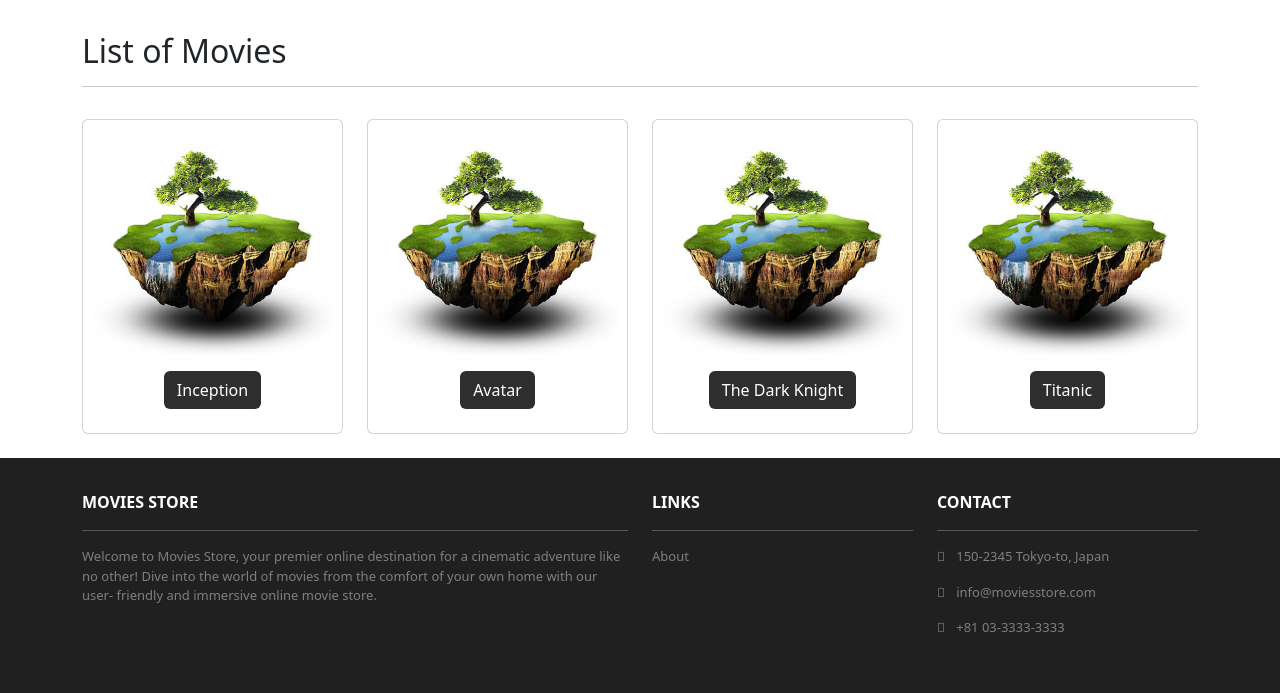
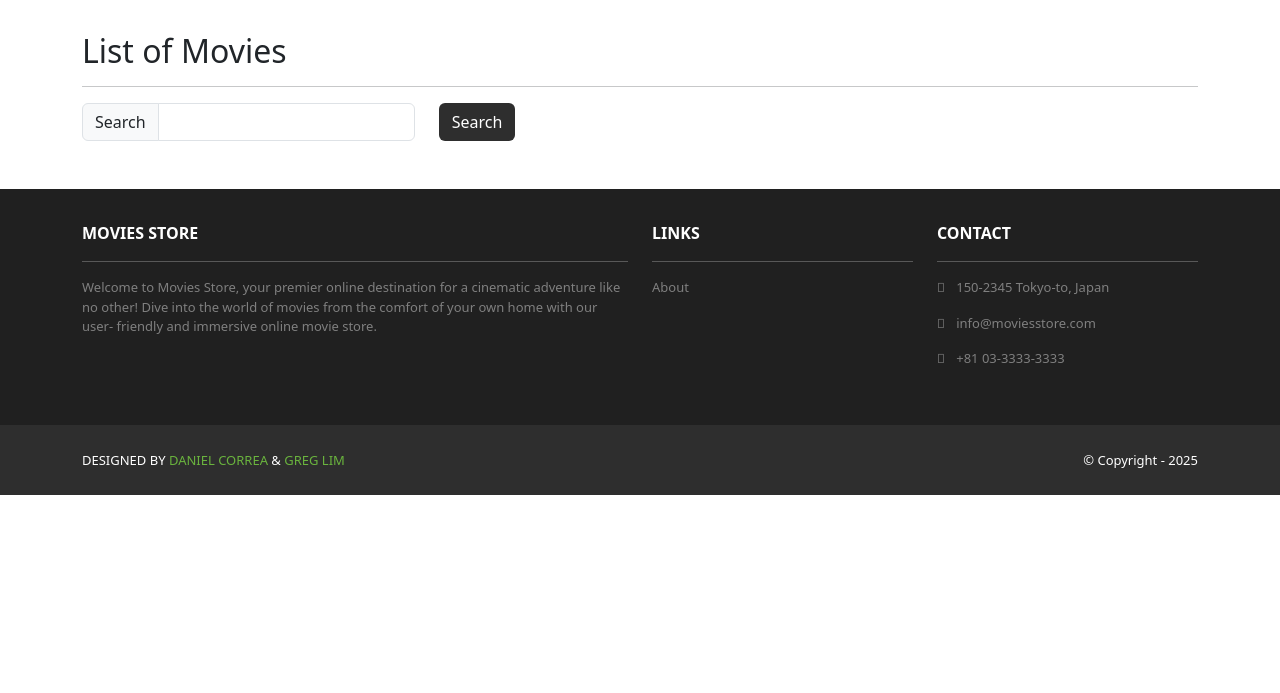
Before and after one commit to tbittner-cc/MovieStore, a Django app: page /movies/ in a window 1280 px wide. Shown: the part 82-775 px from the top of the page. After the commit the page ends 577 px from the top, so only its background shows below. Run offline with Django 5.2, Linux system fonts and the light colour scheme; data that the repository does not hold is empty; some libraries are stand-ins or nearby versions.

Commit message:
Added all movies to the db.

```diff
--- a/movies/templates/movies/index.html
+++ b/movies/templates/movies/index.html
@@ -7,14 +7,32 @@
       <div class="col mx-auto mb-3">
         <h2>List of Movies</h2>
         <hr />
+        <p class="card-text">
+          <form method="GET">
+            <div class="row">
+              <div class="col-auto">
+                <div class="input-group col-auto">
+                  <div class="input-group-text">
+                    Search</div>
+                  <input type="text" class="form-control"
+                    name="search">
+                </div>
+              </div>
+              <div class="col-auto">
+                <button class="btn bg-dark text-white"
+                  type="submit">Search</button>
+              </div>
+            </div>
+          </form>
+        </p>
       </div>
     </div>
     <div class="row">
       {% for movie in template_data.movies %}
       <div class="col-md-4 col-lg-3 mb-2">
         <div class="p-2 card align-items-center pt-4">
-          <img src="{% static 'img/about.jpg' %}"
-            class="card-img-top rounded">
+          <img src="{{ movie.image.url }}"
+            class="card-img-top rounded img-card-200">
           <div class="card-body text-center">
             <a href = "{% url 'movies.show' id=movie.id %}"
               class="btn bg-dark text-white">
--- a/movies/templates/movies/show.html
+++ b/movies/templates/movies/show.html
@@ -11,8 +11,8 @@
         <p><b>Price:</b> ${{ template_data.movie.price }}</p>
       </div>
       <div class="col-md-6 mx-auto mb-3 text-center">
-        <img src="{% static 'img/about.jpg' %}"
-          class="rounded" />
+        <img src="{{ template_data.movie.image.url }}"
+          class="rounded img-card-400" />
       </div>
     </div>
   </div>
--- a/movies/views.py
+++ b/movies/views.py
@@ -1,48 +1,25 @@
 from django.shortcuts import render
 
-movies = [
-    {
-        'id': 1,
-        'name': 'Inception',
-        'price': 12,
-        'description': 'A mind-bending heist thriller.'
-    },
-    {
-        'id': 2,
-        'name': 'Avatar',
-        'price': 13,
-        'description':
-        'A journey to a distant world and the battle for resources.'
-    },
-    {
-        'id': 3,
-        'name': 'The Dark Knight',
-        'price': 14,
-        'description': 'Gothams vigilante faces the Joker.'
-    },
-    {
-        'id':
-        4,
-        'name':
-        'Titanic',
-        'price':
-        11,
-        'description':
-        'A love story set against the backdrop of the sinking Titanic.',
-    },
-]
+from .models import Movie
 
 
 def index(request):
-  template_data = {}
-  template_data['title'] = 'Movies'
-  template_data['movies'] = movies
-  return render(request, 'movies/index.html', {'template_data': template_data})
+    search_term = request.GET.get('search')
+    if search_term:
+        movies = Movie.objects.filter(name__icontains=search_term)
+    else:
+        movies = Movie.objects.all()
+    template_data = {}
+    template_data['title'] = 'Movies'
+    template_data['movies'] = movies
+    return render(request, 'movies/index.html',
+                  {'template_data': template_data})
 
 
 def show(request, id):
-  movie = movies[id - 1]
-  template_data = {}
-  template_data['title'] = movie['name']
-  template_data['movie'] = movie
-  return render(request, 'movies/show.html', {'template_data': template_data})
+    movie = Movie.objects.get(id=id)
+    template_data = {}
+    template_data['title'] = movie.name
+    template_data['movie'] = movie
+    return render(request, 'movies/show.html',
+                  {'template_data': template_data})
--- a/moviestore/static/css/style.css
+++ b/moviestore/static/css/style.css
@@ -39,3 +39,13 @@
 .ms-footer-bottom a:hover {
   color: #fff;
 }
+
+.img-card-200 {
+  width: fit-content;
+  max-height: 200px;
+}
+
+.img-card-400 {
+  width: fit-content;
+  max-height: 400px;
+}
```
Also changed, not shown: media/movie_images/avatar.jpg (added), media/movie_images/titanic.jpg (added), 1 other file.
